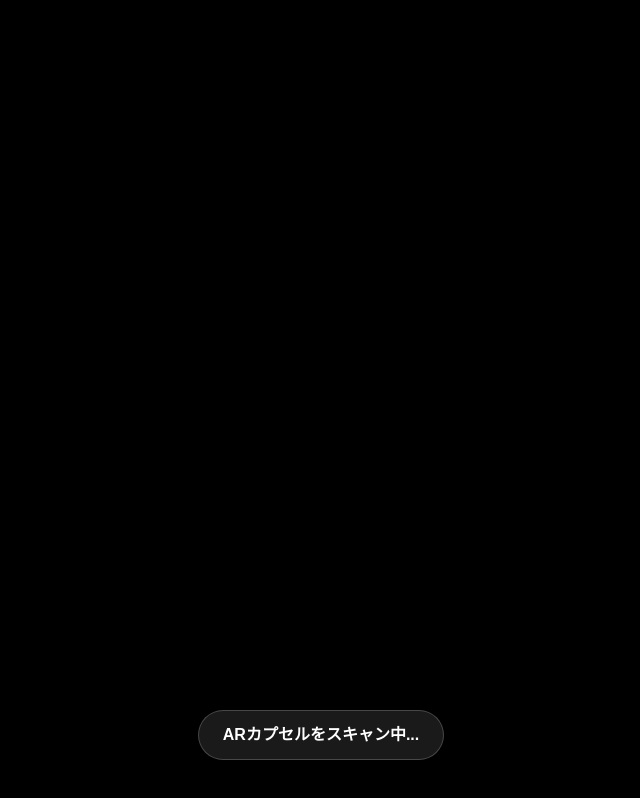
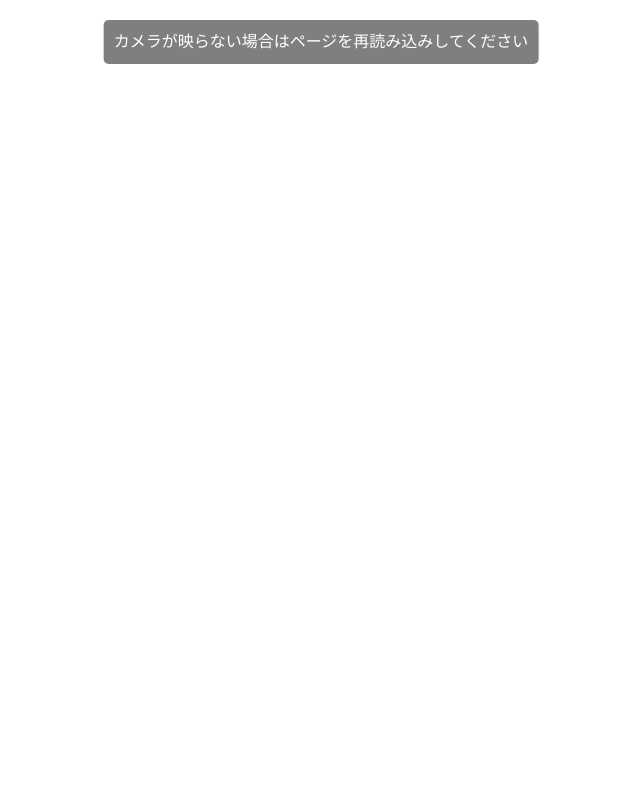
Before and after one commit to yuukakudo/my-ar-app, a Next.js app: page / in a window 1280 px wide. Shown: the whole page, without its empty margins (319-959 px from the left). Built offline with nearby package versions, Linux system fonts and the light colour scheme.

Commit message:
中身修正

```diff
--- a/app/page.tsx
+++ b/app/page.tsx
@@ -1,65 +1,61 @@
 'use client';
 
-import React from 'react'; // Reactを明示的にインポート
+import React from 'react';
+import Script from 'next/script';
 
-// Next.js(TypeScript)に新しいタグを教える呪文
 declare global {
   namespace JSX {
     interface IntrinsicElements {
       'a-scene': any;
       'a-box': any;
       'a-camera': any;
-      'a-entity': any;
     }
   }
 }
 
-import Script from 'next/script';
-import { useEffect, useState } from 'react';
-
 export default function ARPage() {
-  const [mounted, setMounted] = useState(false);
-
-  useEffect(() => {
-    setMounted(true);
-  }, []);
-
-  if (!mounted) return null;
-
   return (
-    <main className="fixed inset-0 overflow-hidden bg-black">
-      {/* 1. ARライブラリの読み込み */}
+    <main style={{ width: '100vw', height: '100vh', margin: 0, overflow: 'hidden' }}>
+      {/* A-Frame本体を最優先で読み込む */}
       <Script
         src="https://aframe.io/releases/1.3.0/aframe.min.js"
         strategy="beforeInteractive"
       />
+      {/* AR.jsを次に読み込む */}
       <Script
         src="https://raw.githack.com/AR-js-org/AR.js/master/aframe/build/aframe-ar-nft.js"
-        strategy="afterInteractive" // ここを少し遅らせて確実に読み込む
+        strategy="afterInteractive"
       />
 
-      {/* 2. ARシーン（カメラと物体の設定） */}
       <a-scene
         embedded
-        arjs="sourceType: webcam; debugUIEnabled: false;"
+        arjs="sourceType: webcam; debugUIEnabled: false; trackingMethod: best;"
         vr-mode-ui="enabled: false"
       >
-        {/* 青い光る箱（あなたの今いる場所に現れます） */}
+        {/* 葛西臨海公園の座標に設置 */}
         <a-box
           gps-entity-place="latitude: 35.653051; longitude: 139.877172;"
-          scale="5 5 5"
-          material="color: #00e5ff; opacity: 0.8; transparent: true;"
+          scale="10 10 10"
+          material="color: #00e5ff; opacity: 0.8;"
           animation="property: rotation; to: 0 360 0; loop: true; dur: 3000"
         ></a-box>
 
         <a-camera gps-camera rotation-reader></a-camera>
       </a-scene>
 
-      {/* 3. 画面上の案内表示 */}
-      <div className="absolute bottom-10 left-0 right-0 flex justify-center z-50 pointer-events-none">
-        <div className="bg-white/10 backdrop-blur-md px-6 py-3 rounded-full border border-white/20 text-white font-bold shadow-2xl">
-          ARカプセルをスキャン中...
-        </div>
+      {/* 動作確認用のオーバーレイ */}
+      <div style={{
+        position: 'absolute',
+        top: '20px',
+        left: '50%',
+        transform: 'translateX(-50%)',
+        zIndex: 1000,
+        color: 'white',
+        background: 'rgba(0,0,0,0.5)',
+        padding: '10px',
+        borderRadius: '5px'
+      }}>
+        カメラが映らない場合はページを再読み込みしてください
       </div>
     </main>
   );
```
